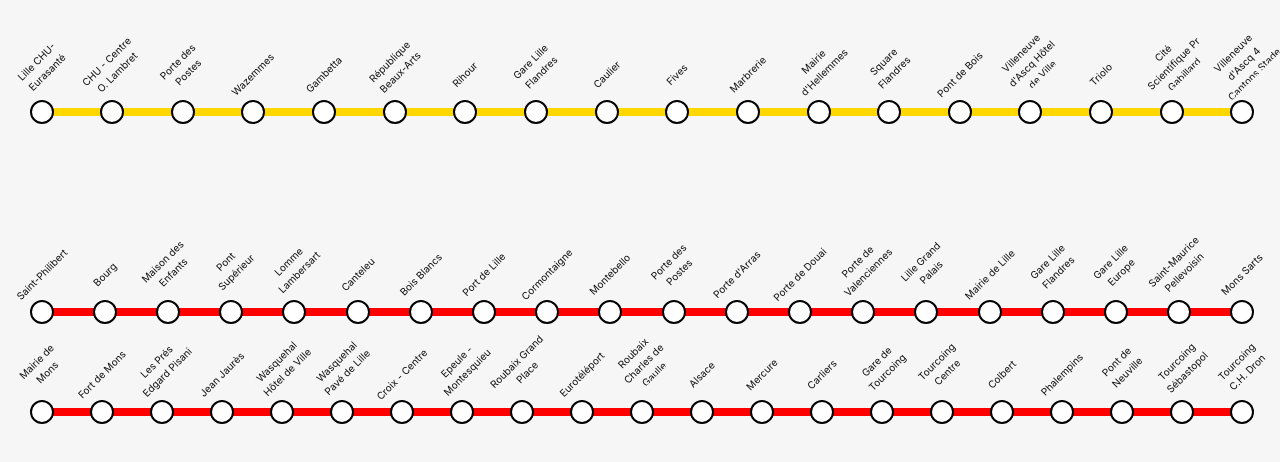
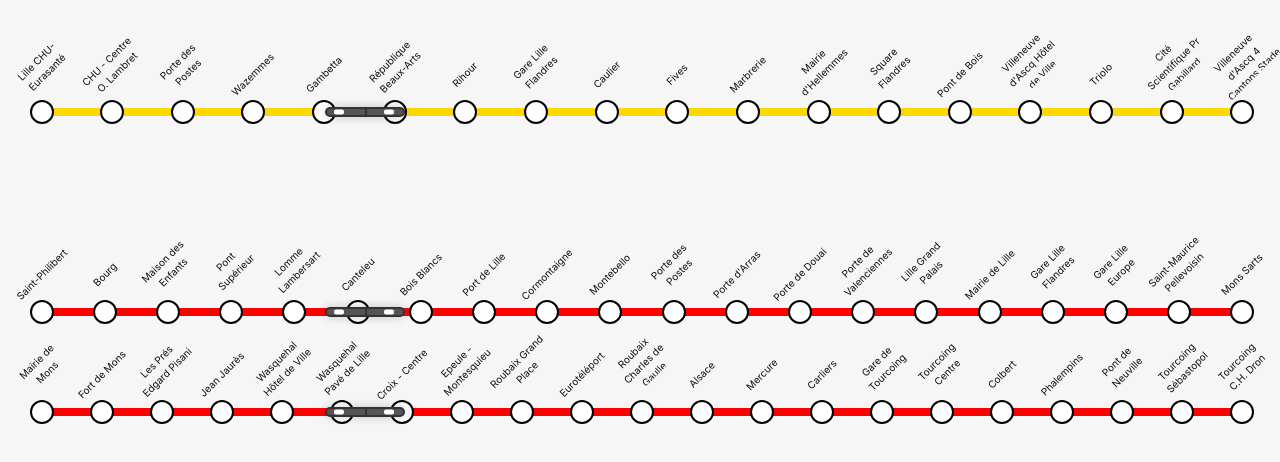
Before and after one commit to B3DevSubwaySurfer/SubwaySurfer, an Angular app: page / in a window 1280 px wide. Shown: the top 462 px of the page. Built offline with nearby package versions, Linux system fonts and the light colour scheme.

Commit message:
Features-AjoutAnimationMetro

```diff
--- a/src/app/screens/home/home.component.css
+++ b/src/app/screens/home/home.component.css
@@ -41,7 +41,13 @@
     text-align: center;
     overflow: hidden;
     line-height: 15px;
+    transition: all 0.3s ease;
 }
+
+.station:hover::after {
+    font-size: 12px;
+}
+
 .station-low-ink {
     position: absolute;
     width: 20px;
@@ -60,3 +66,46 @@
 .station-critical-ink {
     background-color: red;
 }
+
+.metro {
+    position: absolute;
+    top: 50%;
+    width: 80px;
+    height: 10px;
+    background-color: #555;
+    border-radius: 10px;
+    transform: translateY(-50%);
+    box-sizing: border-box;
+    border: 2px solid #333;
+    box-shadow: 0 0 10px rgba(0, 0, 0, 0.2);
+    animation: moveTrain 60s linear infinite;
+}
+
+.metro::before {
+    content: "";
+    position: absolute;
+    top: 0;
+    left: 50%;
+    height: 100%;
+    width: 2px;
+    background-color: #333;
+}
+
+.metro::after {
+    content: "";
+    position: absolute;
+    top: 50%;
+    left: 10%;
+    width: 10px;
+    height: 5px;
+    background-color: #fff;
+    border-radius: 2px;
+    transform: translateY(-50%);
+    box-shadow: 50px 0 0 #fff;
+}
+
+@keyframes moveTrain {
+    0% { left: 0; }
+    50% { left: 95%; }
+    100% { left: 0; }
+}
--- a/src/app/screens/home/home.component.html
+++ b/src/app/screens/home/home.component.html
@@ -12,6 +12,7 @@
              [style.left]="getStationPosition(i, appService.metroLine1.length)"
              [attr.data-name]="station.name">
         </div>
+        <div class="metro"></div>
     </div>
 
     <!-- Ligne 2A -->
@@ -25,6 +26,7 @@
              [style.left]="getStationPosition(i, appService.metroLine2A.length)"
              [attr.data-name]="station.name">
         </div>
+        <div class="metro"></div>
     </div>
 
     <!-- Ligne 2B -->
@@ -38,5 +40,6 @@
              [style.left]="getStationPosition(i, appService.metroLine2B.length)"
              [attr.data-name]="station.name">
         </div>
+        <div class="metro"></div>
     </div>
 </div>
```
Also changed, not shown: src/services/app.service.ts (line endings or trailing spaces).
